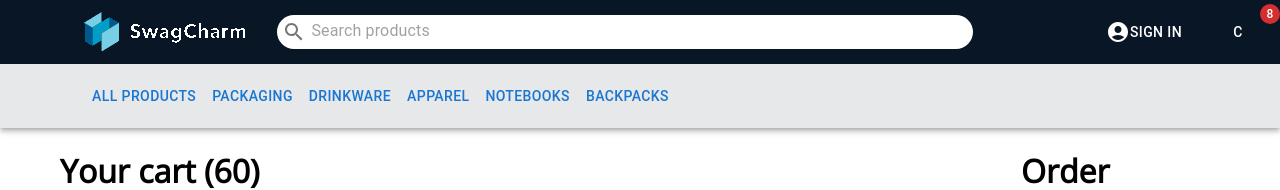
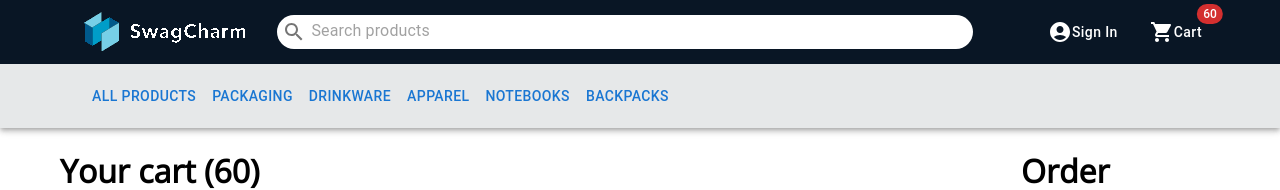
Before and after one commit to BarberoPablo/ReactChallenge, a React (Vite) app: page /cart in a window 1280 px wide. Shown: the top 190 px of the page. Built offline with nearby package versions, Linux system fonts and the light colour scheme.

Commit message:
Add cart connection with navbar (total products)

```diff
--- a/src/App.tsx
+++ b/src/App.tsx
@@ -1,19 +1,24 @@
+import React, { useState } from "react";
 import { Routes, Route } from "react-router-dom";
 import { NavBar } from "./components/NavBar/NavBar";
 import { Home } from "./components/Home/Home";
 import { Cart } from "./components/Cart/Cart";
 import { Footer } from "./components/Footer/Footer";
 import "./App.css";
-//NavBar
-//Conteiner
 
 function App() {
+  const [totalProducts, setTotalProducts] = useState<number>(0);
+
+  const updateCart = (quantity: number) => {
+    setTotalProducts(quantity);
+  };
+
   return (
     <>
-      <NavBar />
+      <NavBar totalProducts={totalProducts} />
       <Routes>
         <Route path="/" element={<Home />} />
-        <Route path="/cart" element={<Cart />} />
+        <Route path="/cart" element={<Cart updateCart={updateCart} />} />
       </Routes>
       <Footer />
     </>
--- a/src/components/Cart/Cart.tsx
+++ b/src/components/Cart/Cart.tsx
@@ -1,18 +1,21 @@
 import React, { useState, useEffect } from "react";
 import { Box, Divider } from "@mui/material";
 import { Button } from "@mui/material-next";
-import { products } from "../assets/products-JSON";
+import { products, cartInterface } from "../assets/products-JSON";
 import { CartProduct } from "./CartProduct";
 import { RecommendedSection } from "../Recommended/RecommendedSection";
 import "./Cart.css";
 
-export const Cart = () => {
+export const Cart: React.FC<cartInterface> = ({ updateCart }) => {
   const [allProducts, setAllProducts] = useState(products);
   const [quantity, setQuantity] = useState(calculateTotalProducts());
   const [totalPrice, setTotalPrice] = useState(calculateTotalPrice());
 
   useEffect(() => {
-    setQuantity(calculateTotalProducts());
+    const newTotalProducts = calculateTotalProducts();
+    setQuantity(newTotalProducts);
+    updateCart(newTotalProducts);
+
     setTotalPrice(calculateTotalPrice());
   }, [allProducts]);
 
--- a/src/components/NavBar/NavBar.tsx
+++ b/src/components/NavBar/NavBar.tsx
@@ -10,48 +10,48 @@ import {
   Badge,
   Box,
 } from "@mui/material";
-import SearchIcon from "@mui/icons-material/Search";
-import AccountCircleIcon from "@mui/icons-material/AccountCircle";
+import { Search, ShoppingCart, AccountCircle } from "@mui/icons-material/";
+import { navbarInterface } from "../assets/products-JSON";
+
+import swagCharm from "../assets/swagcharm.png";
 import "./NavBar.css";
-/* import swagCharm from "../assets/swagCharm.svg"; */
-import swagCharm from "../assets/swagcharm.png";
 
-export function NavBar() {
-  const [menu, setMenu] = useState([
-    "All products",
-    "Packaging",
-    "Drinkware",
-    "Apparel",
-    "Notebooks",
-    "Backpacks",
-  ]);
+export const NavBar: React.FC<navbarInterface> = ({ totalProducts }) => {
+  const menu = ["All products", "Packaging", "Drinkware", "Apparel", "Notebooks", "Backpacks"];
 
   return (
-    <AppBar sx={{ width: "100%", backgroundColor: "#091625" }} position="static">
+    <AppBar className="navbar-container" position="static">
       <Toolbar className="search-bar">
         <Typography variant="h6" component="div" sx={{ marginLeft: "60px", flexGrow: 0.1 }}>
-          <div className="nav-image">
+          <Box className="nav-image">
             <img src={swagCharm} />
-          </div>
+          </Box>
         </Typography>
 
-        <div className="navbar-input">
+        <Box className="navbar-input">
           <IconButton type="button" sx={{ p: "5px", fontFamily: "inherit" }} aria-label="search">
-            <SearchIcon />
+            <Search />
           </IconButton>
-          <InputBase sx={{}} placeholder="Search products" />
-        </div>
+          <InputBase placeholder="Search products" />
+        </Box>
 
-        <div className="navbar-buttons">
+        <Box className="navbar-buttons" sx={{ marginRight: "60px" }}>
           <Stack direction="row" spacing={2}>
-            <Button color="inherit">
-              <AccountCircleIcon /> Sign in
+            <Button
+              className="navbar-button"
+              color="inherit"
+              style={{ textTransform: "capitalize" }}
+            >
+              <AccountCircle /> Sign in
             </Button>
-            <Badge badgeContent={8} color="error">
-              <Button color="inherit">C</Button>
+            <Badge badgeContent={totalProducts} color="error">
+              <Button color="inherit" style={{ textTransform: "capitalize" }}>
+                <ShoppingCart />
+                Cart
+              </Button>
             </Badge>
           </Stack>
-        </div>
+        </Box>
       </Toolbar>
 
       <Toolbar className="select-menu-container">
@@ -71,4 +71,4 @@ export function NavBar() {
       </Toolbar>
     </AppBar>
   );
-}
+};
--- a/src/components/assets/products-JSON.ts
+++ b/src/components/assets/products-JSON.ts
@@ -1,5 +1,11 @@
 import longShirt from "../assets/long-shirt.png";
 
+export interface navbarInterface {
+  totalProducts: number;
+}
+export interface cartInterface {
+  updateCart: Function;
+}
 export interface CartProductProps {
   name: string;
   quantity: number;
```
